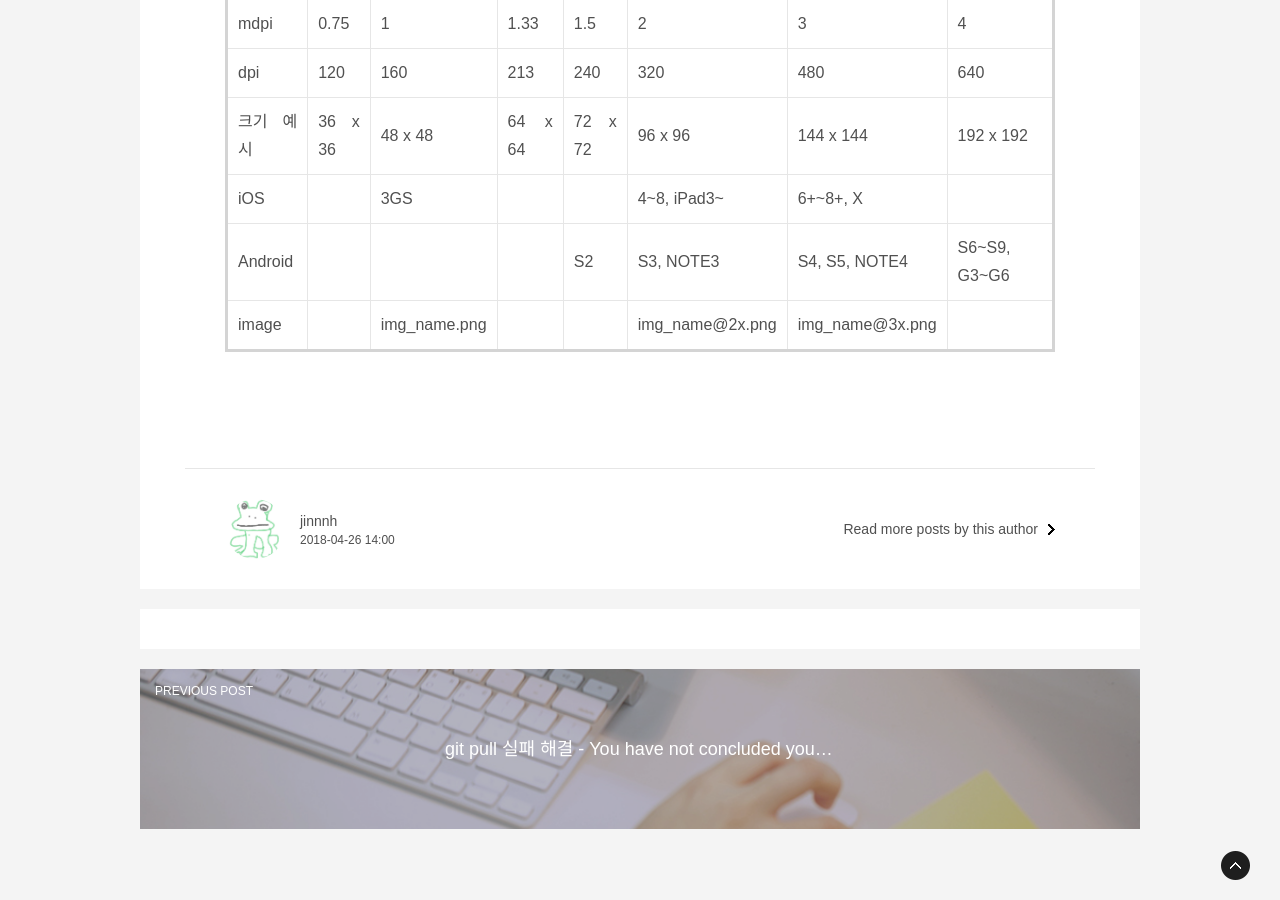
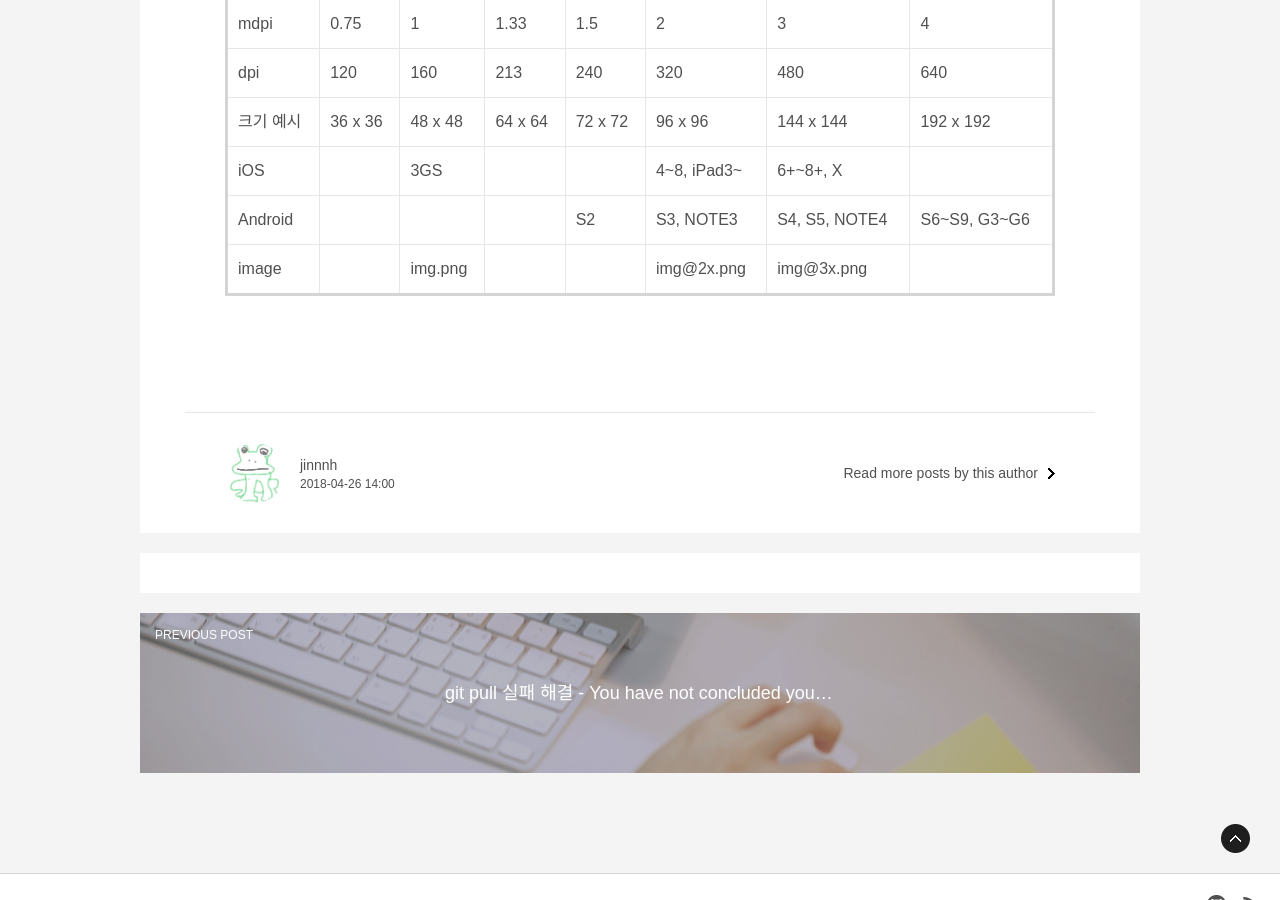
Before and after one commit to gutmate/gutmate.github.com, a Jekyll site: the page built from _posts/2018-04-26-mdpi-reference-density.md, in a window 1280 px wide and 900 px high, scrolled down 649 px. Built offline with Jekyll 4.4.1, drawn with Linux system fonts in a browser that asks for light colours; some web fonts are replaced; comment, search, counter and statistics services are not loaded.

Commit message:
Update mdpi

```diff
--- a/_posts/2018-04-26-mdpi-reference-density.md
+++ b/_posts/2018-04-26-mdpi-reference-density.md
@@ -19,4 +19,4 @@
 | 크기 예시 | 36 x 36 | 48 x 48 | 64 x 64 | 72 x 72 | 96 x 96 | 144 x 144 | 192 x 192 |
 | iOS | | 3GS | | | 4~8, iPad3~ | 6+~8+, X | |
 | Android | | | | S2 | S3, NOTE3 | S4, S5, NOTE4 | S6~S9, G3~G6 |
-| image | | img_name.png | | | img_name@2x.png | img_name@3x.png | |
+| image | | img.png | | | img@2x.png | img@3x.png | |
```
